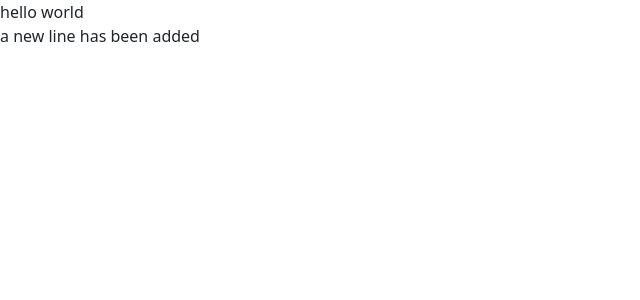
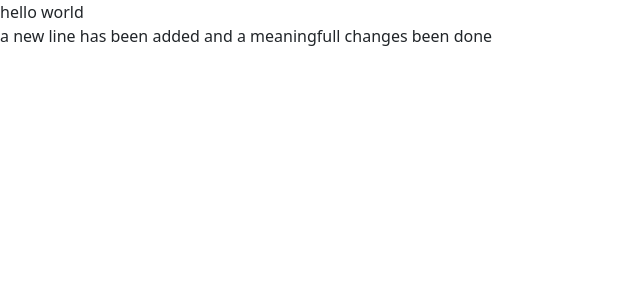
Before and after one commit to 99Aditya99/my-3rd-app-Redux-Toolkit-, a React (Create React App) app: page / in a window 1280 px wide. Shown: the top 300 px of the page, without its empty margins (0-640 px from the left). Built offline with nearby package versions, Linux system fonts and the light colour scheme.

Commit message:
Update index.js
changes done as per requirement

```diff
--- a/src/index.js
+++ b/src/index.js
@@ -11,6 +11,7 @@ root.render(
     <App />
 
   a new line has been added
+  and a meaningfull changes been done
   </React.StrictMode>
 );
 
```
